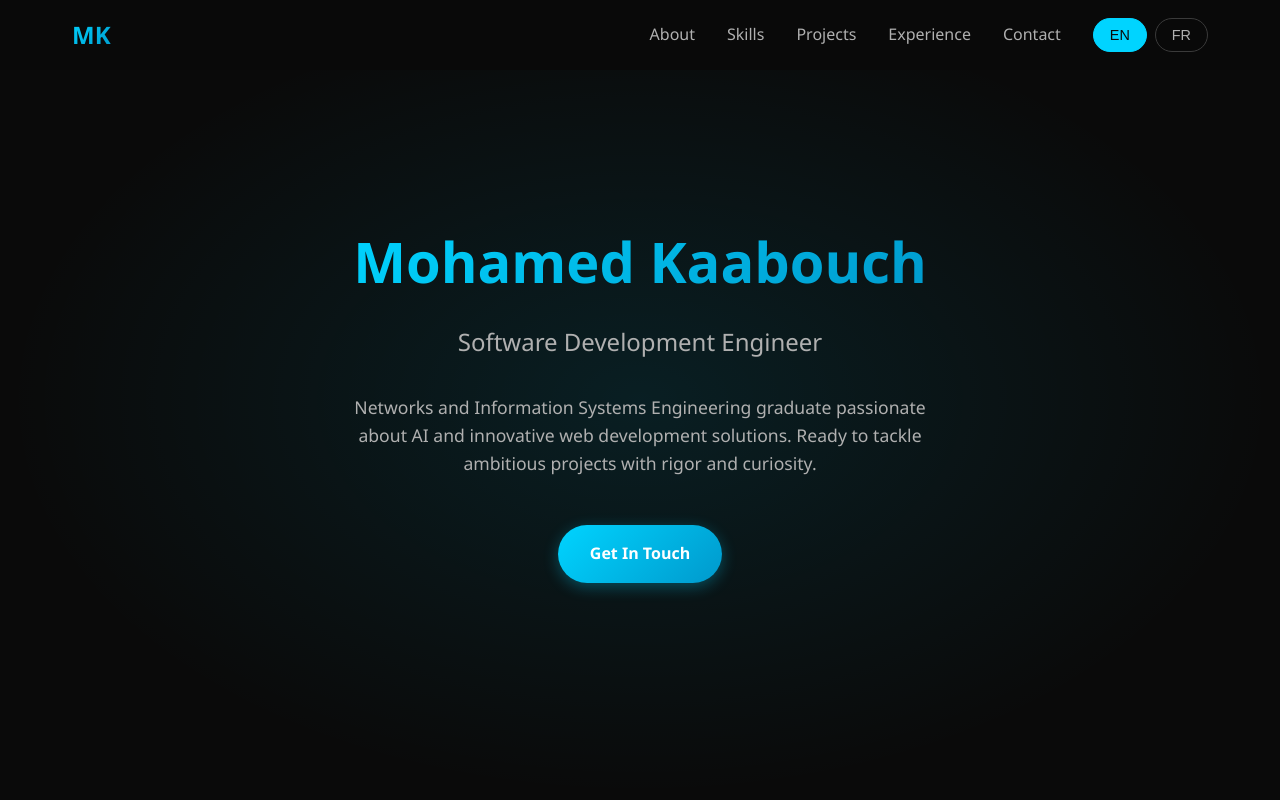
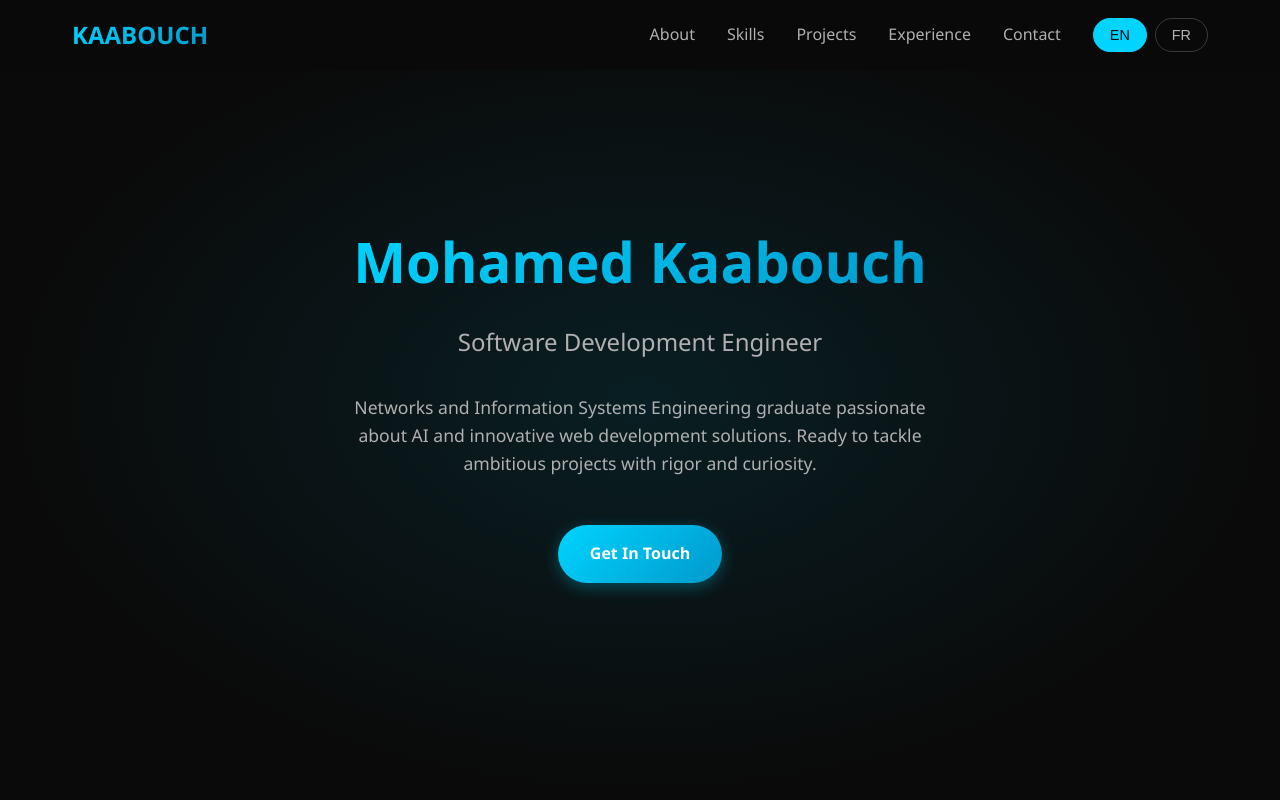
Before and after one commit to kaabouc/kaabouch.mohamed, a plain HTML site: page index.html in a window 1280 px wide. Shown: the top 800 px of the page. Drawn offline with Linux system fonts and the light colour scheme.

Commit message:
first commit

```diff
--- a/index.html
+++ b/index.html
@@ -456,7 +456,7 @@
     <!-- Navigation -->
     <nav>
         <div class="nav-container">
-            <div class="logo">MK</div>
+            <div class="logo">KAABOUCH</div>
             <div class="nav-right">
                 <ul class="nav-links">
                     <li><a href="#about" data-en="About" data-fr="À propos">About</a></li>
```
